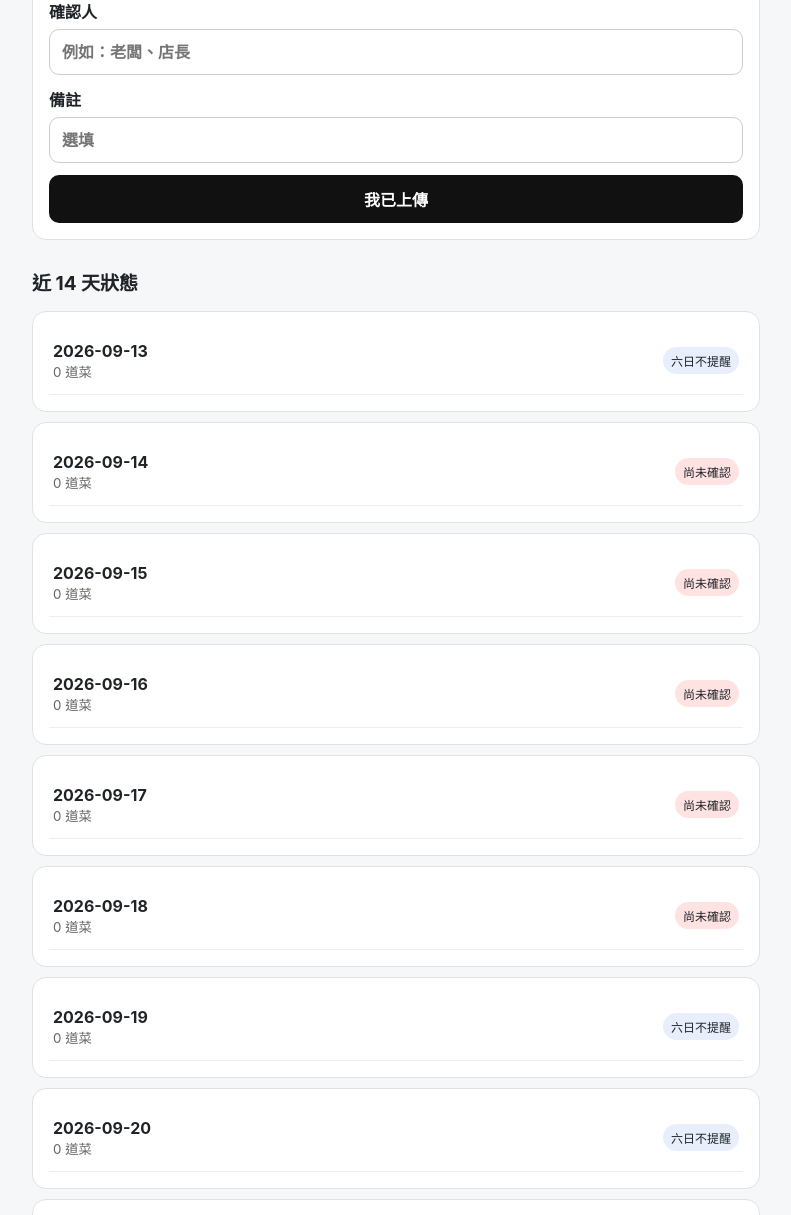
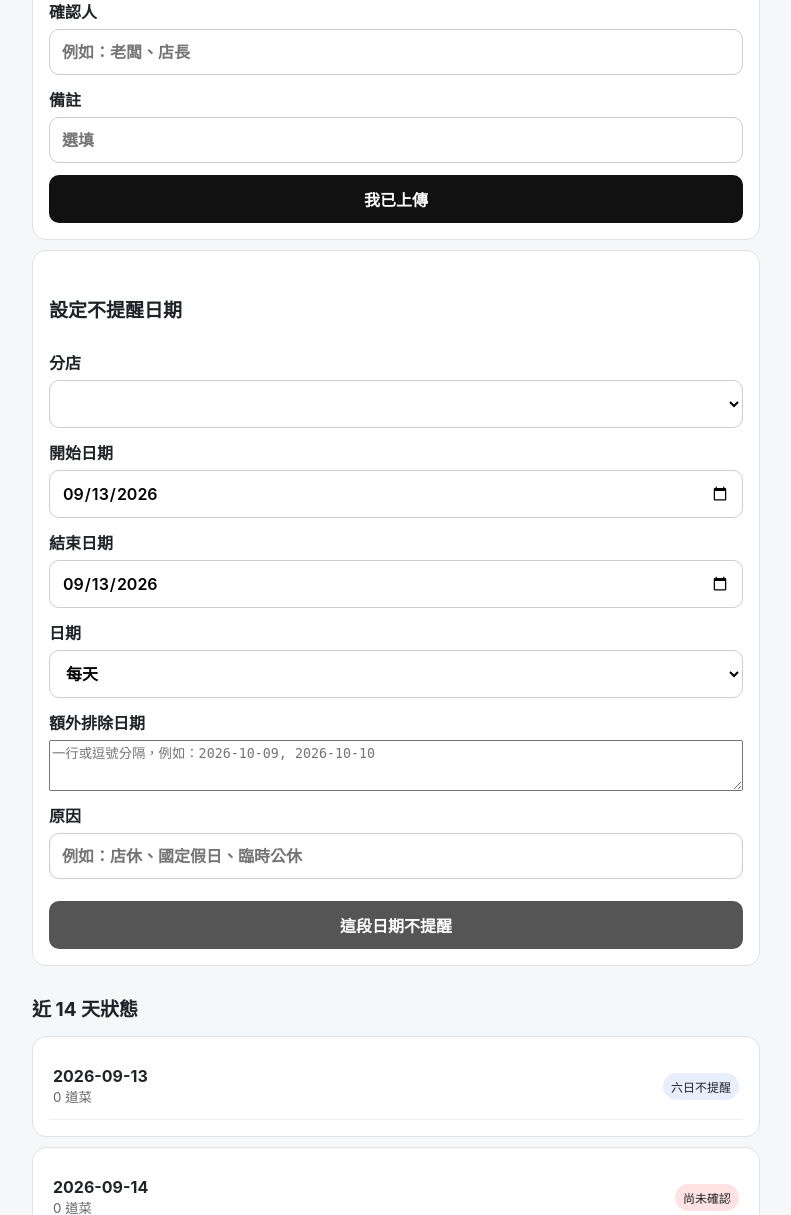
Before and after one commit to game1060430-star/campus-food-line-reminder, a FastAPI app: page /uploads in a window 1280 px wide. Shown: the part 1128-2343 px from the top of the page, without its empty margins (244-1035 px from the left). Run offline with FastAPI, Linux system fonts and the light colour scheme; data that the repository does not hold is empty; some libraries are stand-ins or nearby versions.

Commit message:
Add closed-date upload controls and LINE rich menu actions

```diff
--- a/app/main.py
+++ b/app/main.py
@@ -12,7 +12,7 @@ from sqlalchemy.orm import Session
 from sqlalchemy import inspect, or_, select, text
 from .database import Base, engine, get_db
 from .line_bot import LineConfig, handle_line_event, reply_text, verify_line_signature
-from .models import Branch, Supplier, Ingredient, Seasoning, Recipe, RecipeIngredient, RecipeSeasoning, DailyMenu, ItemBranchScope, LineBindingCode, UploadConfirmation
+from .models import Branch, Supplier, Ingredient, Seasoning, Recipe, RecipeIngredient, RecipeSeasoning, DailyMenu, ItemBranchScope, LineBindingCode, UploadConfirmation, ClosedDate
 from .services.excel_export import EXPORTS, build_export, build_seasoning_export, build_supplier_export, parse_excluded_dates, service_dates
 from .services.upload_reminders import send_due_upload_reminders
 
@@ -284,6 +284,18 @@ def confirm_upload_dates(db:Session, branch_id:int, dates:list[date], confirmed_
     db.commit()
     return count
 
+def set_closed_dates(db:Session, branch_id:int, dates:list[date], reason:str="") -> int:
+    count=0
+    for service_date in dates:
+        existing=db.scalar(select(ClosedDate).where(ClosedDate.branch_id==branch_id, ClosedDate.service_date==service_date))
+        if existing:
+            existing.reason=reason or existing.reason
+        else:
+            db.add(ClosedDate(branch_id=branch_id,service_date=service_date,reason=reason or "休息"))
+            count+=1
+    db.commit()
+    return count
+
 @app.middleware("http")
 async def require_web_access(request:Request, call_next):
     path=request.url.path
@@ -499,10 +511,14 @@ def uploads_page(request:Request, branch_id:int|None=None, date:str|None=None, d
         (c.branch_id,c.service_date): c
         for c in db.scalars(select(UploadConfirmation).where(UploadConfirmation.service_date.in_(days))).all()
     }
+    closed_dates={
+        (c.branch_id,c.service_date): c
+        for c in db.scalars(select(ClosedDate).where(ClosedDate.service_date.in_(days))).all()
+    }
     menu_counts={}
     for item in db.scalars(select(DailyMenu).where(DailyMenu.service_date.in_(days))).all():
         menu_counts[(item.branch_id,item.service_date)]=menu_counts.get((item.branch_id,item.service_date),0)+1
-    return templates.TemplateResponse("uploads.html",{"request":request,"branches":branches,"selected_branch_id":selected_branch_id,"selected_date":selected_date,"days":days,"confirmations":confirmations,"menu_counts":menu_counts,"notice":request.query_params.get("notice")})
+    return templates.TemplateResponse("uploads.html",{"request":request,"branches":branches,"selected_branch_id":selected_branch_id,"selected_date":selected_date,"days":days,"confirmations":confirmations,"closed_dates":closed_dates,"menu_counts":menu_counts,"notice":request.query_params.get("notice")})
 
 def date_today_iso() -> str:
     return date.today().isoformat()
@@ -516,6 +532,13 @@ def confirm_upload(branch_id:int=Form(...), start_date:date=Form(...), end_date:
     dates=service_dates(start_date,end_date,parse_weekdays(weekdays),excluded)
     confirm_upload_dates(db,branch_id,dates,confirmed_by,note)
     return RedirectResponse(f"/uploads?branch_id={branch_id}&date={start_date.isoformat()}&notice=confirmed",303)
+
+@app.post("/uploads/closed")
+def mark_closed_dates(branch_id:int=Form(...), start_date:date=Form(...), end_date:date=Form(...), weekdays:str=Form("0,1,2,3,4,5,6"), excluded_dates:str=Form(""), reason:str=Form(""), db:Session=Depends(get_db)):
+    excluded=parse_excluded_dates(excluded_dates)
+    dates=service_dates(start_date,end_date,parse_weekdays(weekdays),excluded)
+    set_closed_dates(db,branch_id,dates,reason)
+    return RedirectResponse(f"/uploads?branch_id={branch_id}&date={start_date.isoformat()}&notice=closed",303)
 
 @app.get("/exports/files/{file_path:path}")
 def download_export_file(file_path:str):
--- a/app/templates/uploads.html
+++ b/app/templates/uploads.html
@@ -3,6 +3,7 @@
 <h1>上傳確認</h1>
 <div class="notice"><b>提醒判斷</b><br>下載 Excel 不代表已上傳。只有在這裡按「我已上傳」後，LINE 提醒才會把該日期視為完成。六日不提醒。</div>
 {% if notice == 'confirmed' %}<div class="notice"><b>已記錄。</b><br>這個日期範圍已標記為已上傳。</div>{% endif %}
+{% if notice == 'closed' %}<div class="notice"><b>已設定。</b><br>這個日期範圍已標記為不提醒。</div>{% endif %}
 
 <form method="get" class="card form">
   <label>分店
@@ -36,14 +37,38 @@
   <button>我已上傳</button>
 </form>
 
+<form method="post" action="/uploads/closed" class="card form">
+  <h2>設定不提醒日期</h2>
+  <label>分店
+    <select name="branch_id">
+      {% for b in branches %}<option value="{{b.id}}" {% if selected_branch_id == b.id %}selected{% endif %}>{{b.name}}</option>{% endfor %}
+    </select>
+  </label>
+  <label>開始日期<input type="date" name="start_date" value="{{selected_date}}" required></label>
+  <label>結束日期<input type="date" name="end_date" value="{{selected_date}}" required></label>
+  <label>日期
+    <select name="weekdays">
+      <option value="0,1,2,3,4,5,6">每天</option>
+      <option value="0,1,2,3,4">週一到週五</option>
+      <option value="0,1,2,3,4,5">週一到週六</option>
+    </select>
+  </label>
+  <label>額外排除日期<textarea name="excluded_dates" rows="3" placeholder="一行或逗號分隔，例如：2026-10-09, 2026-10-10"></textarea></label>
+  <label>原因<input name="reason" placeholder="例如：店休、國定假日、臨時公休"></label>
+  <button class="secondary">這段日期不提醒</button>
+</form>
+
 <h2>近 14 天狀態</h2>
 {% for day in days %}
 {% set key = (selected_branch_id, day) %}
 {% set item = confirmations.get(key) %}
+{% set closed = closed_dates.get(key) %}
 <div class="card">
   <div class="row">
     <span><b>{{day.isoformat()}}</b><br><small>{{menu_counts.get(key, 0)}} 道菜</small></span>
-    {% if day.weekday() >= 5 %}
+    {% if closed %}
+    <span class="status pending">休息不提醒</span>
+    {% elif day.weekday() >= 5 %}
     <span class="status pending">六日不提醒</span>
     {% elif item %}
     <span class="status success">已確認上傳</span>
@@ -52,6 +77,7 @@
     {% endif %}
   </div>
   {% if item %}<small>確認人：{{item.confirmed_by or '未填'}}／{{item.confirmed_at}}{% if item.note %}／{{item.note}}{% endif %}</small>{% endif %}
+  {% if closed %}<small>不提醒原因：{{closed.reason or '休息'}}</small>{% endif %}
 </div>
 {% endfor %}
 {% endblock %}
```
Also changed, not shown: scripts/setup_line_rich_menu.py (+4 -4 lines).
